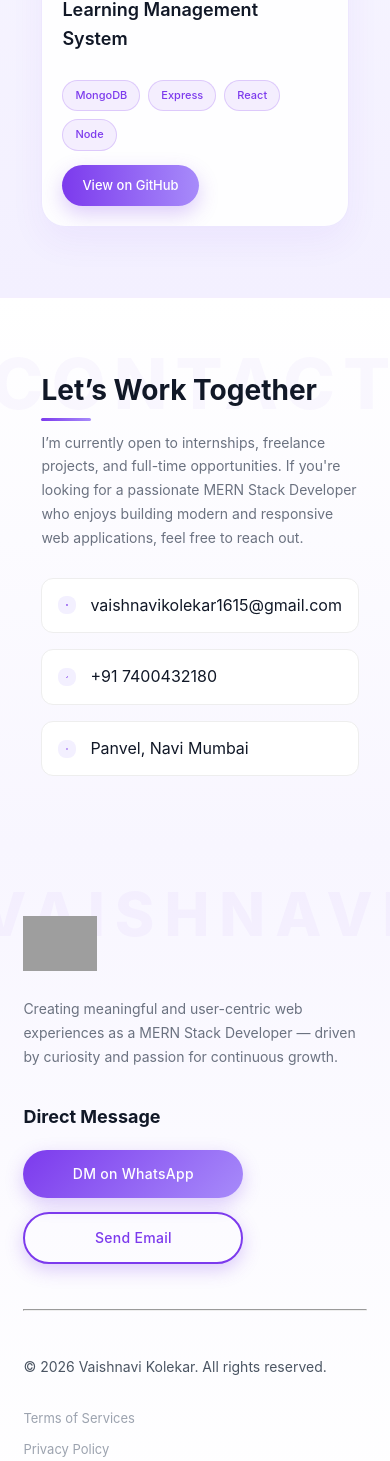
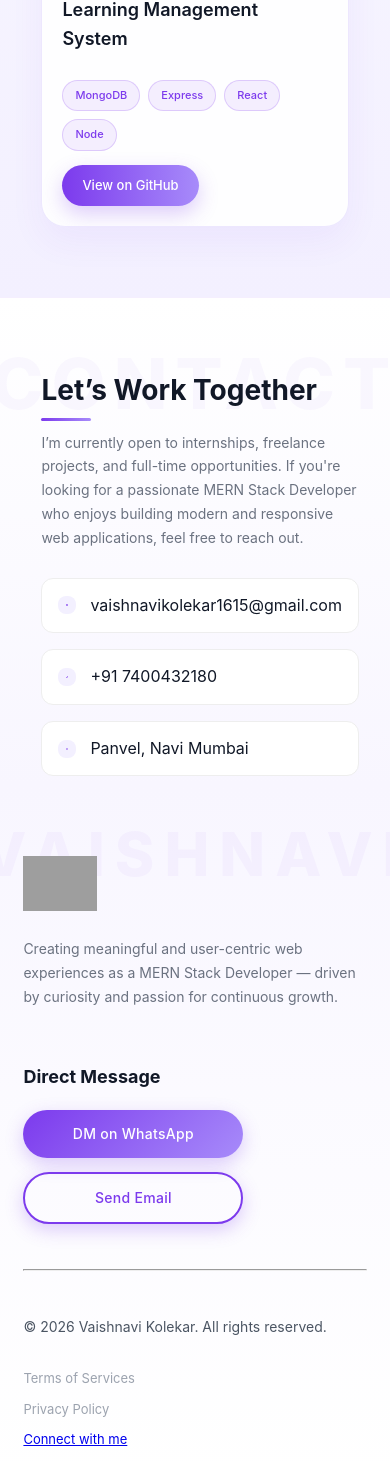
Before and after one commit to vaishnavikolekar1516/my-portfolio-react, a React (Vite) app: page / in a window 390 px wide. Shown: the part 3976-5437 px from the top of the page. Built offline with nearby package versions, Linux system fonts and the light colour scheme; grey boxes are pictures that could not be loaded.

Commit message:
space fixing

```diff
--- a/src/Components/Contact/Contact.css
+++ b/src/Components/Contact/Contact.css
@@ -2,7 +2,7 @@
 
 .contact-section {
   background: linear-gradient(180deg, #ffffff 0%, #f8f6ff 100%);
-  padding: 100px 8% 60px 8%;
+  padding: 100px 8% 10px 8%;
   position: relative;
   overflow: hidden;
 }
@@ -119,7 +119,7 @@
 @media (max-width: 768px) {
 
   .contact-section {
-    padding: 70px 6%;
+     padding: 70px 6% 10px 6%;
   }
 
   .contact-section::before {
--- a/src/Components/Footer/Footer.css
+++ b/src/Components/Footer/Footer.css
@@ -2,7 +2,7 @@
 
 .footer-section {
   background: linear-gradient(180deg, #f8f6ff 0%, #ffffff 100%);
-  padding: 50px 50px;   /* reduced space */
+  padding: 25px 50px 40px;   /* reduced space */
   position: relative;
   overflow: hidden;
 }
@@ -42,7 +42,7 @@
 .footer-top {
   display: flex;
   justify-content: space-between;
-  gap: 40px;   /* reduced */
+  gap: 60px;   /* reduced */
 }
 
 /* LEFT */
@@ -112,7 +112,7 @@
 @media (max-width: 1024px) {
   .footer-top {
     flex-direction: column;
-    gap: 20px;
+    gap: 40px;
   }
 
   .footer-bottom {
```
